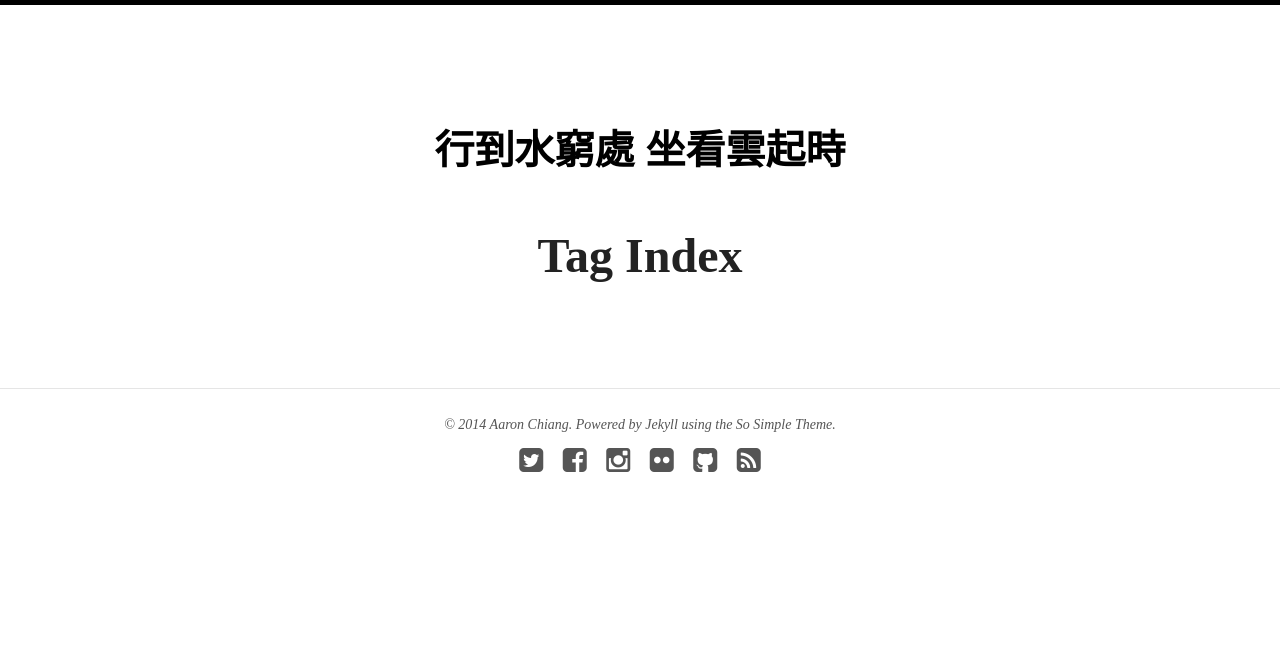
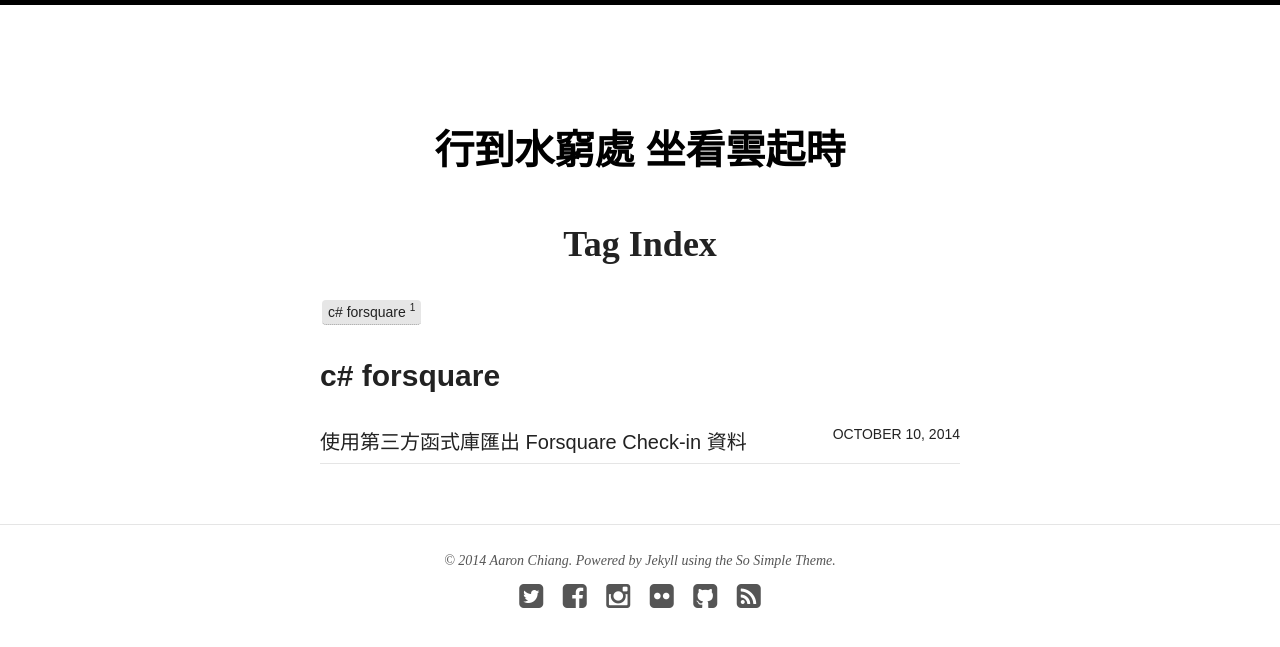
Before and after one commit to aaronchiang/aaronchiang.github.io, a Jekyll site: the page built from tags/index.md, in a window 1280 px wide. Shown: the top 647 px of the page. Built offline with Jekyll 4.4.1, drawn with Linux system fonts in a browser that asks for light colours; nearby versions of some CDN libraries; some of the changed lines change nothing that is shown.

Commit message:
add new post and change title style

````diff
--- /dev/null
+++ b/_posts/articles/2014-10-10-Using third party library to export GPX file from foursquare.md
@@ -0,0 +1,85 @@
+---
+layout: post
+title: "使用第三方函式庫匯出 Forsquare Check-in 資料"
+tags: [c# forsquare]
+comments: true
+share: true
+---
+
+### 申請 Token
+
+連結到 [https://developer.foursquare.com/docs/explore](https://developer.foursquare.com/docs/explore) 登入 Fouraquare 帳號後，按下 ```Allow``` 按鈕之後就會顯示下列畫面，將紅線圈顯處的值複製下來備用。
+
+![Foursuqare Token](/images/2014-10-10/foursquare_token.png)
+
+### 下載 SharpSquare 程式碼
+
+開啟 [SharpSquare](https://github.com/TICLAB/SharpSquare) 並下載原始檔案。
+
+由於函式庫的建構子並不支援僅丟入上述步驟的 Token，因此開啟 ```SharpSquare.cs``` ，將下述增加的建構子部分複製貼上後重新編譯即可。
+
+{% highlight csharp %}
+//增加的建構子
+public SharpSquare(string accessToken)
+{
+    this.accessToken = accessToken;
+}
+
+{% endhighlight %}
+
+### 操作 [LINQPad](http://www.linqpad.net/) 匯出 GPX 格式
+
+1. 開啟 **LINQPad**
+
+2. 按下 ```F4``` 加入參考編譯好的 ```SharpSquare``` 函式庫
+![LINQPad Add References](/images/2014-10-10/linqpad_setting1.png)
+
+3. 輸入紅線圈顯處的值
+![LINQPad Add Namespace](/images/2014-10-10/linqpad_setting2.png)
+
+4. 貼上下列程式碼，並替換掉所申請的 **Token** ，按下 ```F5``` 執行，則下方結果區會出現你在 [Foursquare](http://www.foursquare.com) 所有的 **Check-in** 記錄。
+
+{% highlight csharp %}
+void Main()
+{
+  var square = new SharpSquare("YOUR TOKEN");
+
+  var tmp = "";
+  var checkinData = "";
+  var counter = 0;
+  do {
+    var parameters = new Dictionary<string, string>();
+    parameters.Add("limit", "250");
+    parameters.Add("offset", counter.ToString());
+    var items = square.GetUserCheckins("self", parameters);
+
+    var sb = new StringBuilder();
+    foreach(var item in items)
+    {
+      sb.Append("\t<trk>\n");
+      sb.AppendFormat("\t\t<name>{0}</name>\n", item.venue.name);
+      sb.Append("\t\t<trkseg>\n");
+      sb.AppendFormat("\t\t\t<trkpt lat=\"{0}\" lon=\"{1}\">\n", item.venue.location.lat, item.venue.location.lng);
+      sb.AppendFormat("\t\t\t<time>{0}</time>\n", item.createdAt);
+      sb.Append("\t\t</trkpt>\n");
+      sb.Append("\t\t</trkseg>\n");
+      sb.Append("\t</trk>\n");
+    }
+    tmp = sb.ToString();
+    checkinData += tmp;
+    counter += 250;
+  } while(!string.IsNullOrEmpty(tmp));
+
+  var result = "<?xml version=\"1.0\" encoding=\"UTF-8\" standalone=\"no\" ?>\n";
+  result += "<gpx xmlns=\"http://www.topografix.com/GPX/1/1\" xmlns:gpxx=\"http://www.garmin.com/xmlschemas/GpxExtensions/v3\" xmlns:gpxtpx=\"http://www.garmin.com/xmlschemas/TrackPointExtension/v1\" creator=\"Oregon 400t\" version=\"1.1\" xmlns:xsi=\"http://www.w3.org/2001/XMLSchema-instance\" xsi:schemaLocation=\"http://www.topografix.com/GPX/1/1 http://www.topografix.com/GPX/1/1/gpx.xsd http://www.garmin.com/xmlschemas/GpxExtensions/v3 http://www.garmin.com/xmlschemas/GpxExtensionsv3.xsd http://www.garmin.com/xmlschemas/TrackPointExtension/v1 http://www.garmin.com/xmlschemas/TrackPointExtensionv1.xsd\">\n";
+    result += "\t<metadata>\n";
+    result += "\t\t<link href=\"http://www.foursquare.com\">\n";
+    result += "\t\t\t<text>Foursquare Checkins</text>\n";
+    result += "\t\t</link>\n";
+    result += "\t\t<time>" + DateTime.Now.ToString("s") + "</time>\n";
+    result += "\t</metadata>\n";
+  result += checkinData;
+  result += "</gpx>\n";
+  result.Dump();
+}
+{% endhighlight %}
--- a/_sass/page.scss
+++ b/_sass/page.scss
@@ -163,7 +163,7 @@ body {
     -o-animation-delay: 1s;
     animation-delay: 1s;
 	@media #{$medium} {
-		@include font-rem(20);
+		@include font-rem(24);
 	}
 }
 
@@ -213,7 +213,7 @@ span + .entry-title {
 .entry-title {
 	font-family: $alt-font;
 	//font-style: italic;
-	@include font-rem(25);
+	@include font-rem(16);
 	// font-weight: 200;
 	line-height: 1;
 	//letter-spacing: -3px;
@@ -223,11 +223,11 @@ span + .entry-title {
 	}
 	@media #{$medium} {
 		max-width: 600px;
-		@include font-rem(36);
+		@include font-rem(24);
 	}
 	@media #{$large} {
 		max-width: 800px;
-		@include font-rem(48);
+		@include font-rem(36);
 	}
 }
 .entry-wrapper {
````
